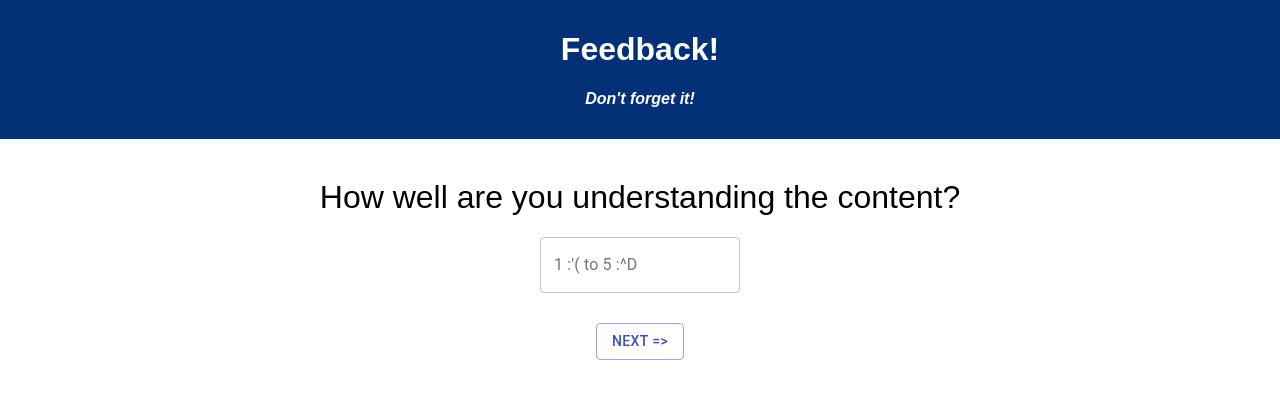
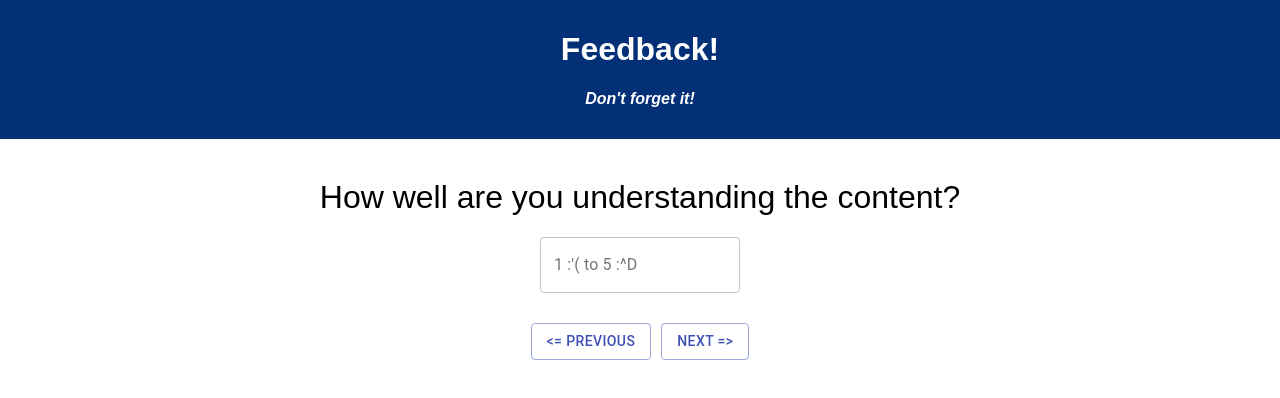
Before and after one commit to jdjsouza/redux-feedback-loop, a React (Create React App) app: page /#/content in a window 1280 px wide. Shown: the top 398 px of the page. Built offline with nearby package versions, Linux system fonts and the light colour scheme.

Commit message:
added the ability to go back and update responses

```diff
--- a/src/pages/Comments/Comments.js
+++ b/src/pages/Comments/Comments.js
@@ -23,6 +23,10 @@ class Comments extends Component {
     this.props.history.push('/review');
   };
 
+  backButton = (event) => {
+    this.props.history.push('/support');
+  };
+
   render() {
     return (
       <div className="formContainer">
@@ -39,11 +43,19 @@ class Comments extends Component {
           />
           <div className="btn">
             <Button
+              style={{ marginRight: '10px' }}
+              onClick={this.backButton}
+              variant="outlined"
+              color="primary"
+            >
+              {'<='} Previous
+            </Button>
+            <Button
               onClick={this.nextButton}
               variant="outlined"
               color="primary"
             >
-              Next {'=>'}
+              Review {'=>'}
             </Button>
           </div>
         </form>
--- a/src/pages/Content/Content.js
+++ b/src/pages/Content/Content.js
@@ -35,6 +35,10 @@ class Content extends Component {
     this.props.history.push('/supported');
   };
 
+  backButton = (event) => {
+    this.props.history.push('/');
+  };
+
   render() {
     return (
       <div className="formContainer">
@@ -52,6 +56,14 @@ class Content extends Component {
             variant="outlined"
           />
           <div className="btn">
+            <Button
+              style={{ marginRight: '10px' }}
+              onClick={this.backButton}
+              variant="outlined"
+              color="primary"
+            >
+              {'<='} Previous
+            </Button>
             <Button
               onClick={this.nextButton}
               variant="outlined"
--- a/src/pages/Review/Review.js
+++ b/src/pages/Review/Review.js
@@ -19,6 +19,10 @@ class Review extends Component {
       .catch((err) => {
         alert('shit is broken');
       });
+  };
+
+  backButton = (event) => {
+    this.props.history.push('/comments');
   };
 
   render() {
@@ -51,6 +55,14 @@ class Review extends Component {
         </div>
         <div className="btn">
           <Button
+            style={{ marginRight: '10px' }}
+            onClick={this.backButton}
+            variant="outlined"
+            color="primary"
+          >
+            {'<='} Previous
+          </Button>
+          <Button
             onClick={this.submitButton}
             variant="outlined"
             color="primary"
--- a/src/pages/Supported/Supported.js
+++ b/src/pages/Supported/Supported.js
@@ -32,6 +32,10 @@ class Supported extends Component {
     this.props.history.push('/comments');
   };
 
+  backButton = (event) => {
+    this.props.history.push('/content');
+  };
+
   render() {
     return (
       <div className="formContainer">
@@ -47,6 +51,14 @@ class Supported extends Component {
             variant="outlined"
           />
           <div className="btn">
+            <Button
+              style={{ marginRight: '10px' }}
+              onClick={this.backButton}
+              variant="outlined"
+              color="primary"
+            >
+              {'<='} Previous
+            </Button>
             <Button
               onClick={this.nextButton}
               variant="outlined"
```
